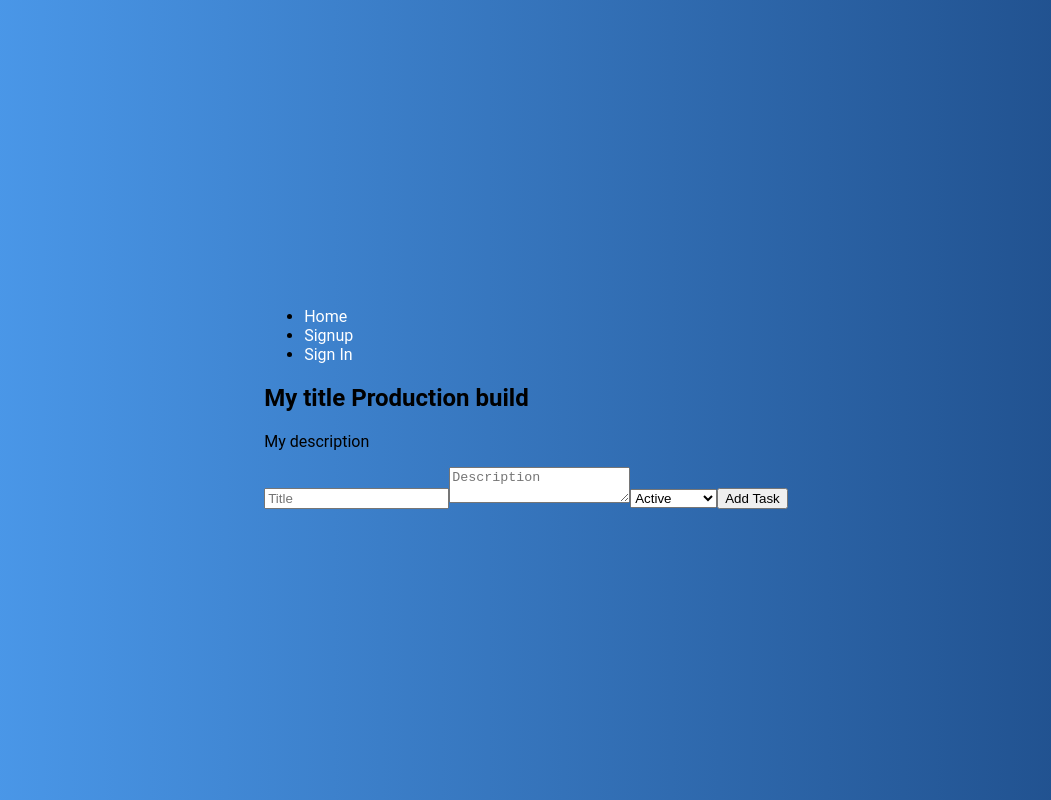
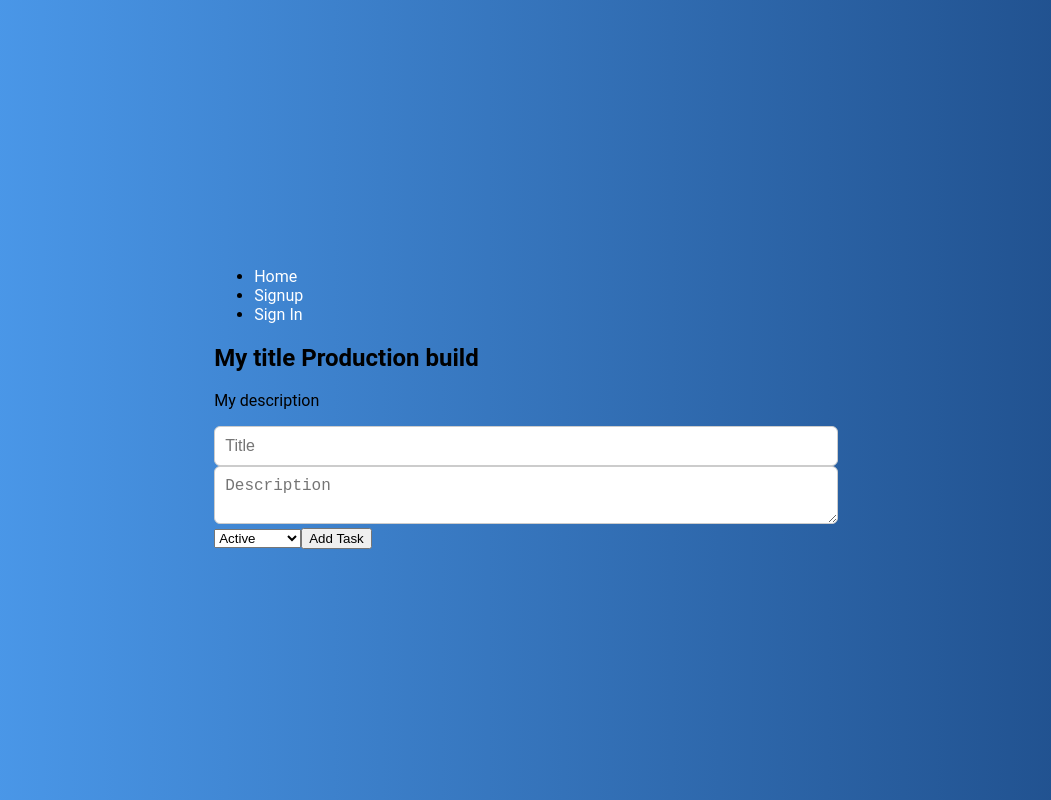
Before and after one commit to sawants3194/ToDo-App, a React (Create React App) app in the folder client/: page /add-task in a window 1280 px wide. Shown: the whole page, without its empty margins (114-1165 px from the left). Built offline with nearby package versions, Linux system fonts and the light colour scheme; no server answers.

Commit message:
ehance readme

```diff
--- a/client/src/components/TaskAdd.js
+++ b/client/src/components/TaskAdd.js
@@ -3,6 +3,7 @@ import {  useHistory } from 'react-router-dom';
 import { API } from '../Backend';
 import Base from '../core/Base';
 import { isAuthenticated } from '../auth/helper';
+import '../styles.css';
 
 const TaskAdd = () => {
     const history = useHistory(); // Using useHistory instead of useNavigate
--- a/client/src/styles.css
+++ b/client/src/styles.css
@@ -127,3 +127,13 @@ a:hover {
   background-color: #e74c3c; /* Red background for error */
   color: white;
 }
+input,
+textarea {
+  padding: 10px;
+  border: 1px solid #ccc;
+  border-radius: 6px;
+  font-size: 16px;
+  width: 100%;
+  box-sizing: border-box;
+  transition: border-color 0.3s ease, box-shadow 0.3s ease;
+}
```
